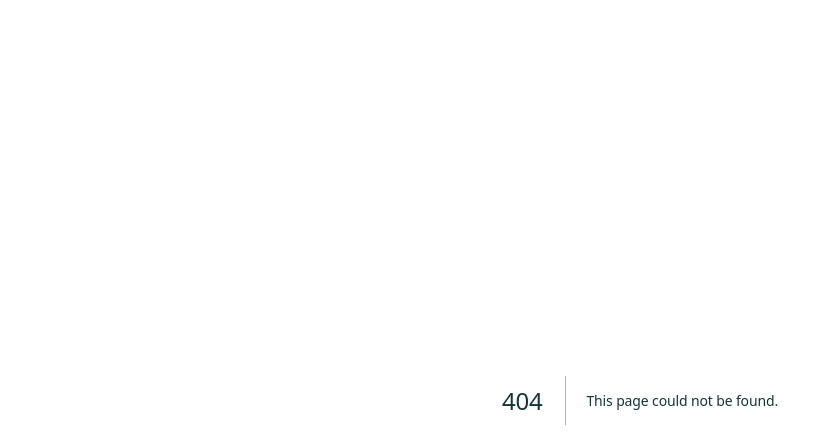
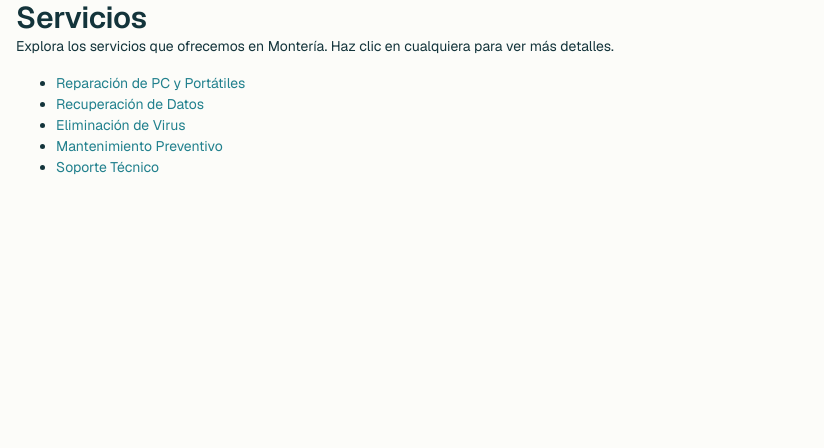
Before and after one commit to iFerch0/LANDING_PAGE_FERNANDO, a Next.js app: page /servicios in a window 1280 px wide. Before the commit this address had no page. Shown: the top 448 px of the page, without its empty margins (0-824 px from the left). Built offline with nearby package versions, Linux system fonts and the light colour scheme; a web font is replaced by a local one.

Commit message:
feat: add servicios and areas-servicio index pages

```diff
--- /dev/null
+++ b/src/app/servicios/page.tsx
@@ -0,0 +1,34 @@
+import type { Metadata } from 'next';
+import Link from 'next/link';
+
+export const metadata: Metadata = {
+  title: 'Servicios | FerchoTecnico - Montería',
+  description: 'Lista de servicios técnicos ofrecidos en Montería: reparación, recuperación de datos, eliminación de virus, mantenimiento y soporte.',
+};
+
+export default function ServiciosIndex() {
+  const servicios = [
+    { href: '/servicios/reparacion-pc-monteria', title: 'Reparación de PC y Portátiles' },
+    { href: '/servicios/recuperacion-datos-monteria', title: 'Recuperación de Datos' },
+    { href: '/servicios/eliminacion-virus-monteria', title: 'Eliminación de Virus' },
+    { href: '/servicios/mantenimiento-preventivo-monteria', title: 'Mantenimiento Preventivo' },
+    { href: '/servicios/soporte-tecnico-monteria', title: 'Soporte Técnico' },
+  ];
+
+  return (
+    <main>
+      <div className="container">
+        <h1>Servicios</h1>
+        <p>Explora los servicios que ofrecemos en Montería. Haz clic en cualquiera para ver más detalles.</p>
+
+        <ul>
+          {servicios.map((s) => (
+            <li key={s.href}>
+              <Link href={s.href}>{s.title}</Link>
+            </li>
+          ))}
+        </ul>
+      </div>
+    </main>
+  );
+}
```
Also changed, not shown: src/app/areas-servicio/page.tsx (added, +31 -0 lines).
